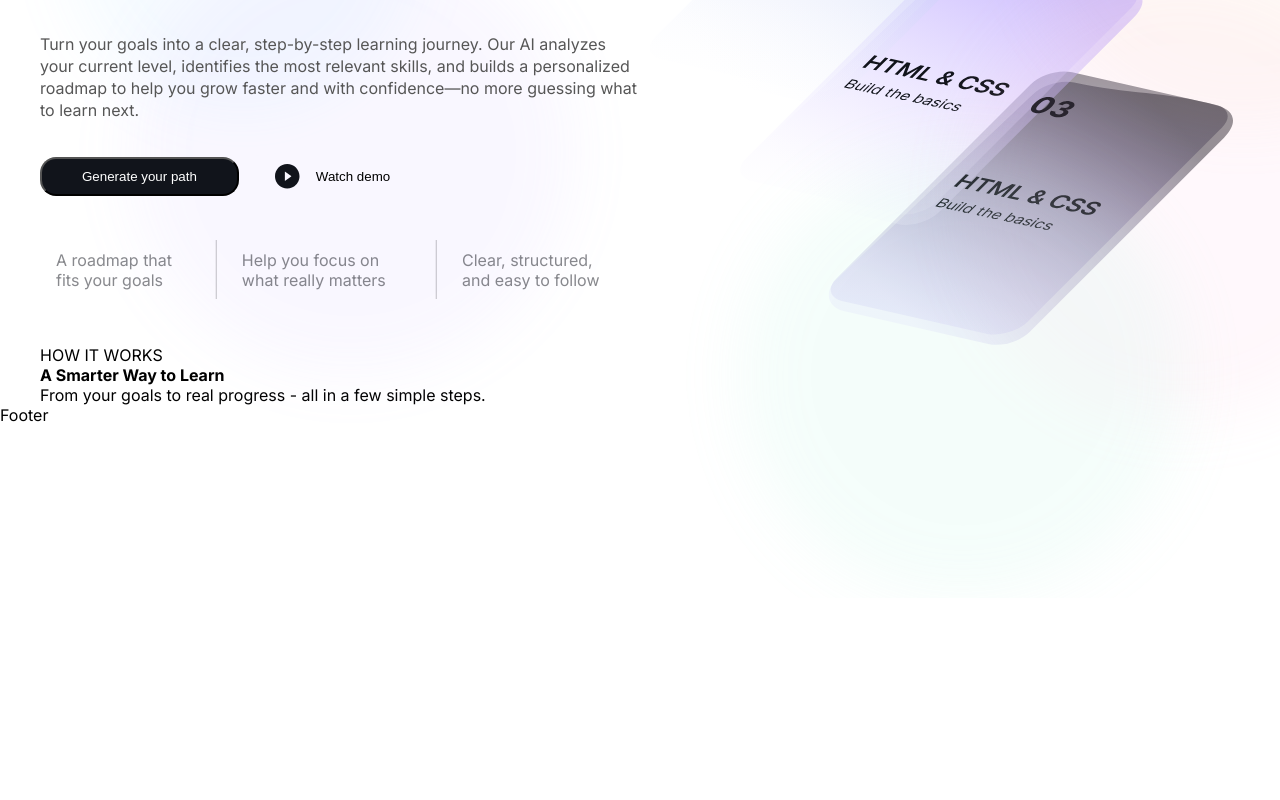
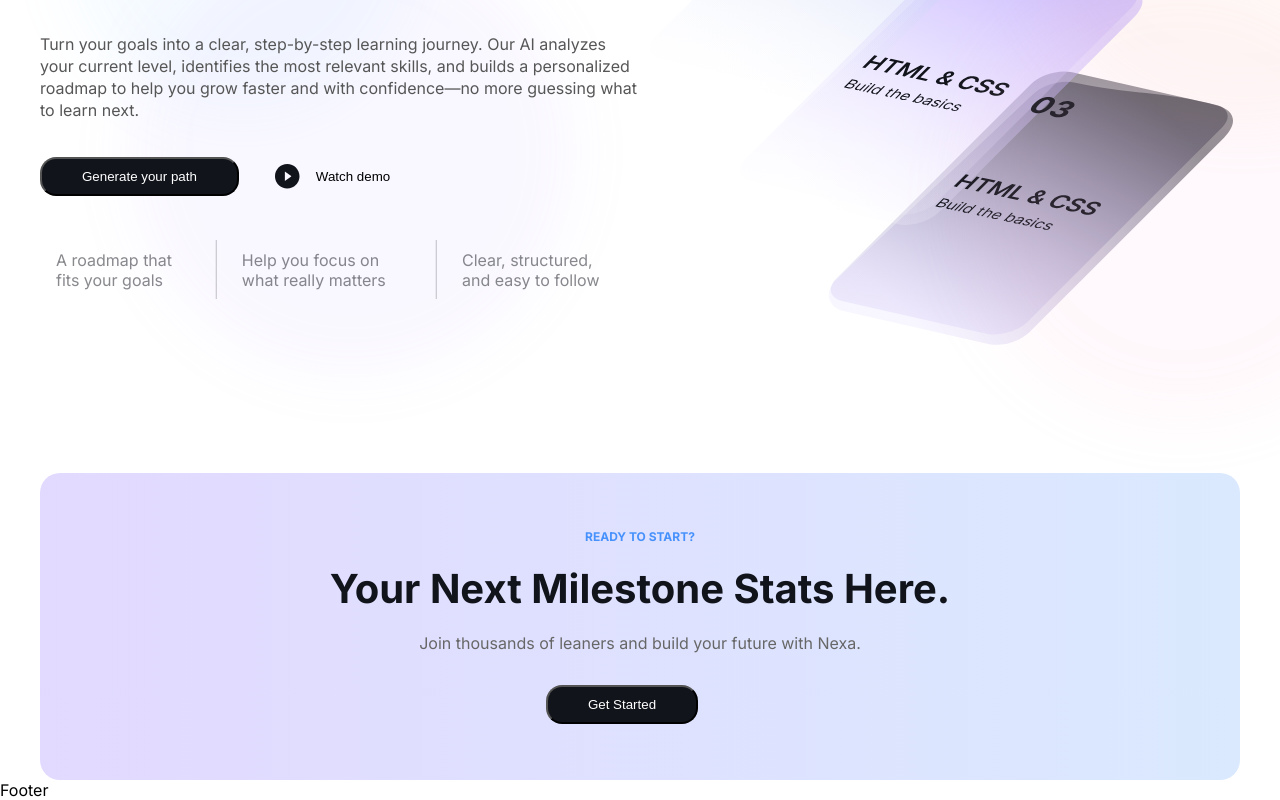
Before and after one commit to chingu-voyages/V62-tier1-team-01, a React (Vite) app: page / in a window 1280 px wide. Shown: the part 323-1123 px from the top of the page. Before the commit the page ends 921 px from the top, so only its background shows below. Built offline with nearby package versions, Linux system fonts and the light colour scheme.

Commit message:
feat: add modal for landing page

```diff
--- a/src/components/AiGeneratedPath.jsx
+++ b/src/components/AiGeneratedPath.jsx
@@ -2,7 +2,7 @@ import { useState } from "react";
 import { GoogleGenerativeAI } from "@google/generative-ai";
 import UserInputForm from "./UserInputForm";
 import LearningPathResult from "./LearningPathResult";
-import LandingPage from "./LandingPage/LandingPage";
+import LandingPage from "./LandingPage";
 
 function AiGeneratedPath() {
   const [aiAnswer, setAiAnswer] = useState("");
--- a/src/components/BlushEffect/BlushEffect.jsx
+++ b/src/components/BlushEffect/index.jsx
@@ -43,16 +43,6 @@ function BlushEffect() {
           width: "446px",
         }}
       ></div>
-      <div
-        className={styles.blush}
-        style={{
-          backgroundColor: "#A9F1DB4D",
-          left: "740px",
-          top: "475px",
-          height: "446px",
-          width: "446px",
-        }}
-      ></div>
     </>
   );
 }
--- a/src/components/Hero/Hero.jsx
+++ b/src/components/Hero/index.jsx
@@ -2,6 +2,7 @@ import styles from "./styles.module.css";
 import playButton from "/src/assets/play-button.svg";
 import separationBar from "/src/assets/separation-bar.svg";
 import heroImg from "/src/assets/banner-img.svg";
+import NextButton from "../NextButton";
 
 function Hero({ onNextStep }) {
   return (
@@ -21,9 +22,9 @@ function Hero({ onNextStep }) {
         </div>
 
         <div className={styles.buttons}>
-          <button className={styles.buttonNextPage} onClick={onNextStep}>
+          <NextButton nextStep={onNextStep}>
             <span>Generate your path</span>
-          </button>
+          </NextButton>
           <button className={styles.buttonPlay}>
             <img className={styles.iconPlay} src={playButton} alt="play button" />
             <span>Watch demo</span>
--- a/src/components/Hero/styles.module.css
+++ b/src/components/Hero/styles.module.css
@@ -34,16 +34,6 @@
   display: flex;
 }
 
-.buttonNextPage {
-  background-color: #11141b;
-  color: #fff;
-  padding: 10px 40px;
-  border-radius: 16px;
-  margin-right: 36px;
-  cursor: pointer;
-  z-index: 1;
-}
-
 .buttonPlay {
   display: flex;
   align-items: center;
@@ -78,6 +68,10 @@
     background-repeat: no-repeat;
   }
 
+  .infos {
+    display: none;
+  }
+
   .img {
     display: none;
   }
--- a/src/components/LandingPage/LandingPage.jsx
+++ /dev/null
@@ -1,19 +0,0 @@
-import Hero from "../Hero/Hero";
-import BlushEffect from "../BlushEffect/BlushEffect";
-
-// Hero, HowItWorks
-function LandingPage({ onNextStep }) {
-  return (
-    <div className="container">
-      <BlushEffect />
-      <Hero onNextStep={onNextStep} />
-      <div>
-        <span>HOW IT WORKS</span>
-        <h4>A Smarter Way to Learn</h4>
-        <p>From your goals to real progress - all in a few simple steps.</p>
-      </div>
-    </div>
-  );
-}
-
-export default LandingPage;
--- /dev/null
+++ b/src/components/LandingPage/index.jsx
@@ -0,0 +1,15 @@
+import Hero from "../Hero";
+import BlushEffect from "../BlushEffect";
+import Modal from "../Modal";
+
+function LandingPage({ onNextStep }) {
+  return (
+    <div className="container">
+      <BlushEffect />
+      <Hero onNextStep={onNextStep} />
+      <Modal onNextStep={onNextStep} />
+    </div>
+  );
+}
+
+export default LandingPage;
--- /dev/null
+++ b/src/components/Modal/index.jsx
@@ -0,0 +1,17 @@
+import styles from "./styles.module.css";
+import NextButton from "../NextButton";
+
+function Modal({ onNextStep }) {
+  return (
+    <div className="container">
+      <div className={styles.modalBox}>
+        <p className={styles.subtitle}>READY TO START?</p>
+        <h2 className={styles.title}>Your Next Milestone Stats Here.</h2>
+        <p className={styles.text}>Join thousands of leaners and build your future with Nexa.</p>
+        <NextButton nextStep={onNextStep}>Get Started</NextButton>
+      </div>
+    </div>
+  )
+}
+
+export default Modal;
--- /dev/null
+++ b/src/components/Modal/styles.module.css
@@ -0,0 +1,33 @@
+.modalBox {
+  background-image: linear-gradient(to right, #B7A1FF66, #4691FC33);
+  border-radius: 20px;
+  text-align: center;
+  margin-top: 128px;
+  padding: 56px 0;
+}
+
+.subtitle {
+  font-weight: bold;
+  font-size: 12px;
+  margin-bottom: 20px;
+  color: #4691FC;
+}
+
+.title {
+  font-size: 40px;
+  margin-bottom: 20px;
+  color: #11141B;
+}
+
+.text {
+  font-size: 16px;
+  margin-bottom: 32px;
+  color: #676767;
+}
+
+@media (max-width: 768px) {
+  .modalBox {
+    margin: 48px 32px;
+    padding: 32px 16px;
+  }
+}
--- /dev/null
+++ b/src/components/NextButton/index.jsx
@@ -0,0 +1,11 @@
+import styles from "./styles.module.css";
+
+function NextButton({ children, nextStep }) {
+  return (
+    <button onClick={nextStep} className={styles.buttonNextPage}>
+      {children}
+    </button>
+  )
+}
+
+export default NextButton;
--- /dev/null
+++ b/src/components/NextButton/styles.module.css
@@ -0,0 +1,9 @@
+.buttonNextPage {
+  background-color: #11141b;
+  color: #fff;
+  padding: 10px 40px;
+  border-radius: 16px;
+  margin-right: 36px;
+  cursor: pointer;
+  z-index: 1;
+}
```
